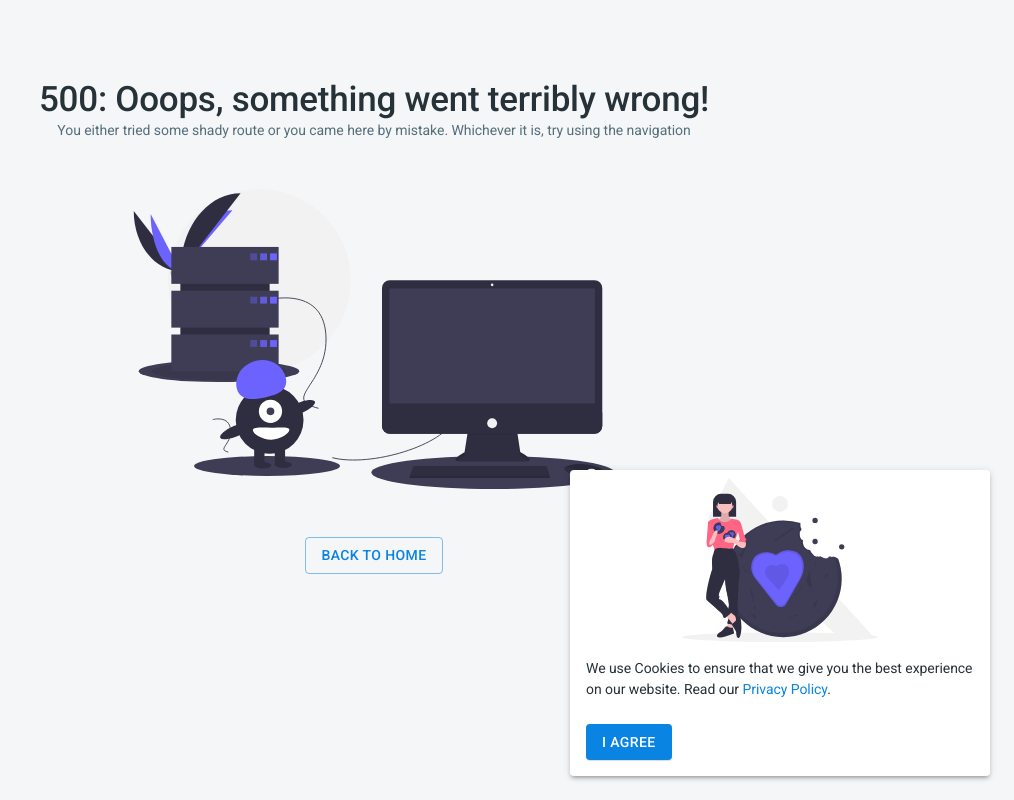
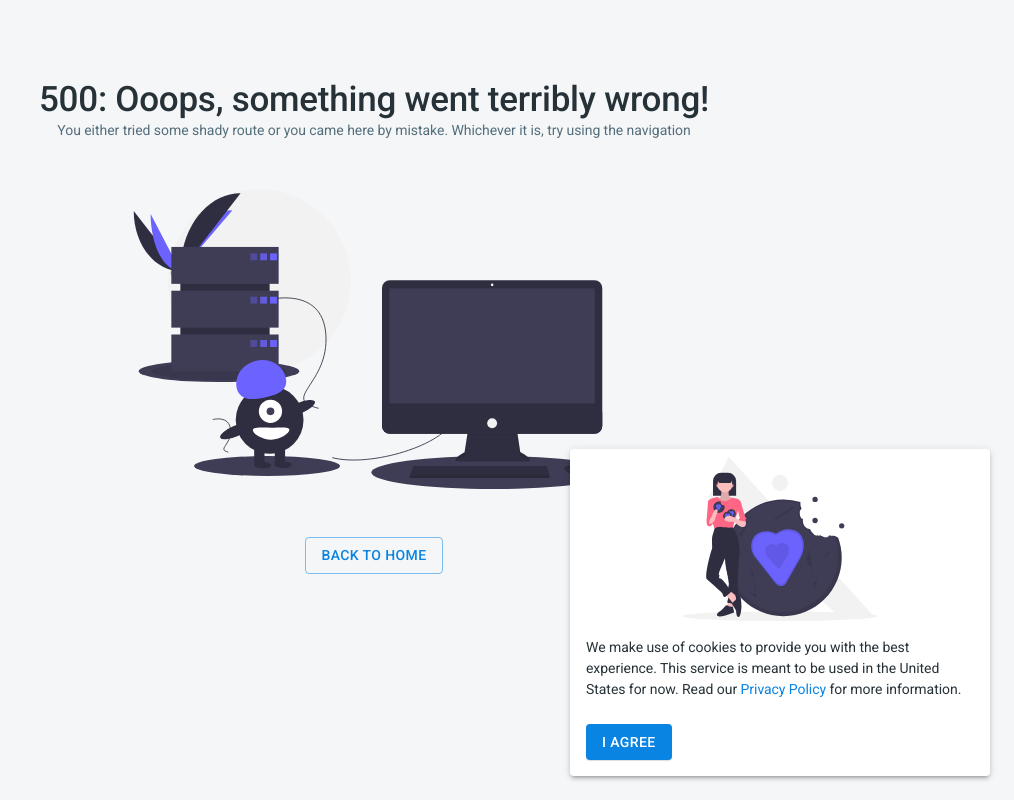
Before and after one commit to PassableUS/folder-web, a React (Create React App) app: page /errors/error-500 in a window 1280 px wide. Shown: the whole page, without its empty margins (266-1280 px from the left). Built offline with nearby package versions, Linux system fonts and the light colour scheme; no server answers; what axios-mock-adapter, jss-rtl, redux-axios-middleware, validate.js would draw is missing.

Commit message:
Privacy policy update

```diff
--- a/src/components/CookiesNotification.js
+++ b/src/components/CookiesNotification.js
@@ -66,18 +66,16 @@ function CookiesNotification() {
       </div>
       <div className={classes.content}>
         <Typography variant="body1">
-          We use Cookies to ensure that we give you the best experience on our
-          website. Read our
+          We make use of cookies to provide you with the best experience. This service is meant to be used in the United States for now. Read our
           {' '}
           <Link
             className={classes.link}
             component="a"
-            href="https://devias.io/privacy-policy"
+            href="https://everytask.us"
             target="_blank"
           >
             Privacy Policy
-          </Link>
-          .
+          </Link> for more information.
         </Typography>
       </div>
       <div className={classes.actions}>
```
